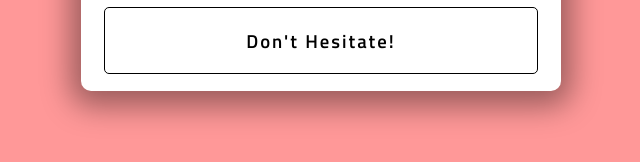
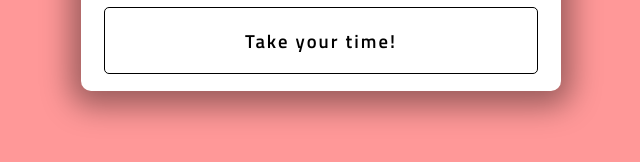
Before and after one commit to rifkyzena/form-validator, a plain HTML site: page index.html in a window 1280 px wide. Shown: the part 624-786 px from the top of the page, 319-959 px from the left. Drawn offline with Linux system fonts and the light colour scheme.

Commit message:
new message

```diff
--- a/index.html
+++ b/index.html
@@ -53,7 +53,7 @@
         </form>
         <!-- ERROR/SUCCESS MESSAGE -->
         <div class="message-container">
-            <h3 id="message">Don't Hesitate!</h3>
+            <h3 id="message">Take your time!</h3>
         </div>
     </div>
     <!-- Script -->
```
